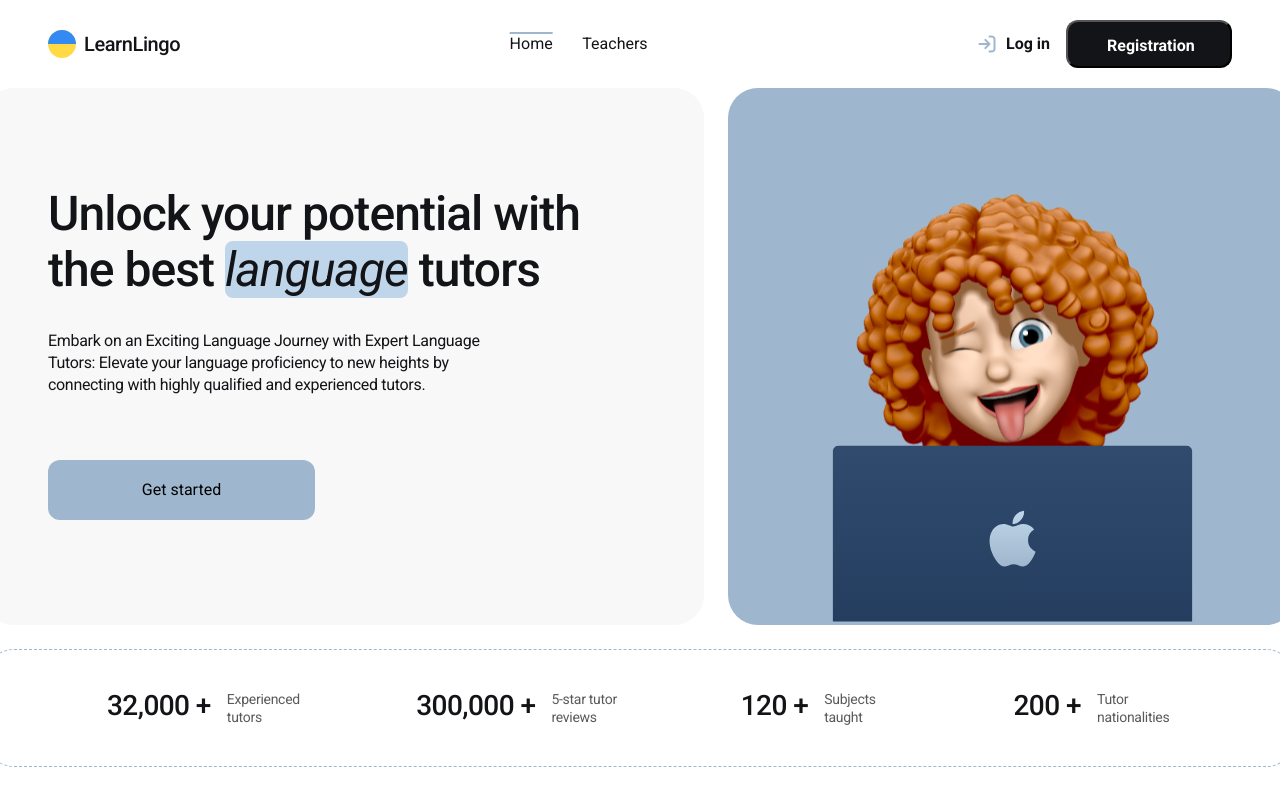
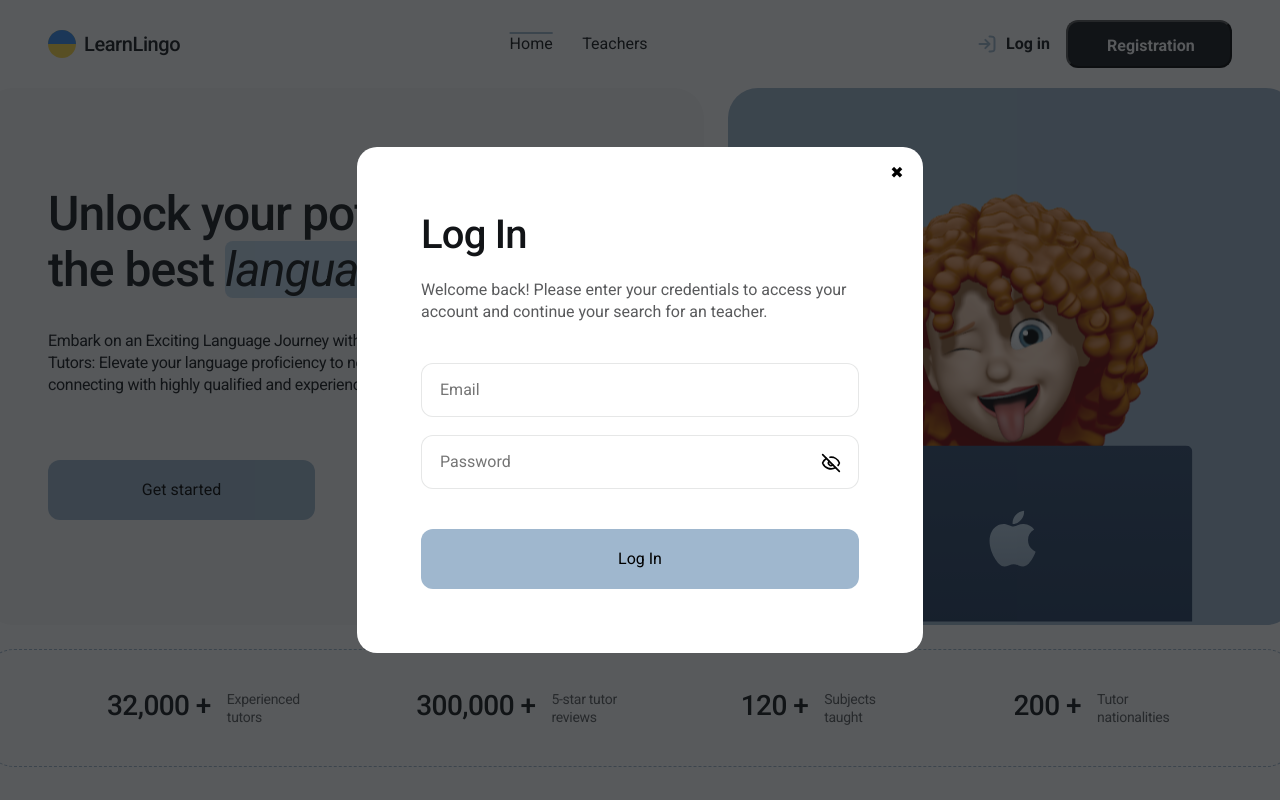
Before and after one commit to yaStigma/LearnLingo-app, a React (Vite) app: page / in a window 1280 px wide. Both pictures are taken after a click on the button "Log in". Built offline with nearby package versions, Linux system fonts and the light colour scheme.

Commit message:
markap modal, registerForm, LoginForm

```diff
--- a/package.json
+++ b/package.json
@@ -13,6 +13,7 @@
     "@hookform/resolvers": "^4.1.2",
     "clsx": "^2.1.1",
     "firebase": "^11.3.1",
+    "lucide-react": "^0.476.0",
     "react": "^19.0.0",
     "react-dom": "^19.0.0",
     "react-hook-form": "^7.54.2",
--- a/src/components/Header/Header.jsx
+++ b/src/components/Header/Header.jsx
@@ -1,12 +1,17 @@
 import { Link, NavLink } from "react-router-dom";
+import { useState } from "react";
+import clsx from "clsx";
+import Modal from "../Modal/Modal";
+import LoginForm from "../LoginForm/LoginForm";
+import RegisterForm from "../RegisterForm/RegisterForm";
 import CSS from "./Header.module.css";
-import clsx from "clsx";
 
 const getNavLinkClass = (props) => {
   return clsx(CSS.navLink, props.isActive && CSS.activeLink);
 };
 
 export default function Header() {
+  const [modalType, setModalType] = useState(null);
   return (
     <header className={CSS.wrapper}>
       <Link to="/" className={CSS.logo}>
@@ -22,13 +27,24 @@ export default function Header() {
         </NavLink>
       </nav>
       <div className={CSS.auth}>
-        <button type="button" className={CSS.logIn}>
+        <button
+          type="button"
+          className={CSS.logIn}
+          onClick={() => setModalType("login")}
+        >
           <img src="/log-in-01.svg" alt="log In icon" /> Log in
         </button>
-        <button type="button" className={CSS.registration}>
+        <button
+          type="button"
+          className={CSS.registration}
+          onClick={() => setModalType("register")}
+        >
           Registration
         </button>
       </div>
+      <Modal isOpen={modalType !== null} onClose={() => setModalType(null)}>
+        {modalType === "login" ? <LoginForm /> : <RegisterForm />}
+      </Modal>
     </header>
   );
 }
--- /dev/null
+++ b/src/components/LoginForm/LoginForm.jsx
@@ -0,0 +1,68 @@
+import { useForm } from "react-hook-form";
+import { yupResolver } from "@hookform/resolvers/yup";
+import * as yup from "yup";
+
+import { Eye, EyeOff } from "lucide-react";
+import CSS from "./LoginForm.module.css";
+import { useState } from "react";
+export default function LoginForm() {
+  const [showPassword, setShowPassword] = useState(false);
+  const loginSchema = yup.object().shape({
+    email: yup.string().email("Incorrect email").required("Required field"),
+    password: yup
+      .string()
+      .min(6, "Minimum 6 characters")
+      .required("Required field"),
+  });
+
+  const {
+    register,
+    handleSubmit,
+    formState: { errors },
+  } = useForm({
+    resolver: yupResolver(loginSchema),
+  });
+
+  const onSubmit = (data) => console.log("Login successful", data);
+
+  return (
+    <div>
+      <h2 className={CSS.title}>Log In</h2>
+      <p className={CSS.text}>
+        Welcome back! Please enter your credentials to access your account and
+        continue your search for an teacher.
+      </p>
+      <form className={CSS.form} onSubmit={handleSubmit(onSubmit)}>
+        <input
+          className={CSS.input}
+          placeholder="Email"
+          {...register("email")}
+        />
+        {errors.email && (
+          <p className={CSS.errorInput}>{errors.email.message}</p>
+        )}
+
+        <div className={CSS.passwordWrapper}>
+          <input
+            className={CSS.input}
+            placeholder="Password"
+            type={showPassword ? "text" : "password"}
+            {...register("password")}
+          />
+          <button
+            type="button"
+            className={CSS.eyeButton}
+            onClick={() => setShowPassword((prev) => !prev)}
+          >
+            {showPassword ? <Eye size={20} /> : <EyeOff size={20} />}
+          </button>
+        </div>
+        {errors.password && (
+          <p className={CSS.errorInput}>{errors.password.message}</p>
+        )}
+
+        <button className={CSS.btn}>Log In</button>
+      </form>
+    </div>
+  );
+}
--- /dev/null
+++ b/src/components/LoginForm/LoginForm.module.css
@@ -0,0 +1,68 @@
+.title {
+  font-family: var(--font-family);
+  font-weight: 500;
+  font-size: 40px;
+  line-height: 120%;
+  letter-spacing: -0.02em;
+  color: var(--color-text-dark);
+  margin-bottom: 20px;
+}
+.text {
+  font-family: var(--font-family);
+  font-weight: 400;
+  font-size: 16px;
+  line-height: 137%;
+  color: var(--color-text-gray);
+  margin-bottom: 22px;
+}
+.form {
+  display: flex;
+  flex-direction: column;
+  align-items: center;
+}
+.input {
+  border: 1px solid rgba(18, 20, 23, 0.1);
+  border-radius: 12px;
+  padding: 16px 18px 16px 18px;
+  width: 438px;
+  height: 54px;
+
+  font-family: var(--font-family);
+  font-weight: 400;
+  font-size: 16px;
+  line-height: 137%;
+  color: var(--color-text-dark);
+  margin-top: 18px;
+}
+.passwordWrapper {
+  position: relative;
+}
+.eyeButton {
+  background-color: transparent;
+  border: 0;
+  cursor: pointer;
+  position: absolute;
+  top: 50%;
+  right: 18px;
+}
+.errorInput {
+  font-family: var(--font-family);
+  font-weight: 400;
+  font-size: 12px;
+  line-height: 137%;
+  color: var(--color-text-gray);
+}
+.btn {
+  border-radius: 12px;
+  border: 0;
+  padding: 16px;
+  width: 438px;
+  height: 60px;
+  background-color: var(--color-accent-first);
+  margin-top: 40px;
+  cursor: pointer;
+}
+.btn:hover,
+.btn:focus {
+  background-color: var(--color-accent-second);
+}
--- a/src/components/Modal/Modal.jsx
+++ b/src/components/Modal/Modal.jsx
@@ -0,0 +1,43 @@
+import { useEffect } from "react";
+import CSS from "./Modal.module.css";
+import PropTypes from "prop-types";
+
+export default function Modal({ isOpen, onClose, children }) {
+  useEffect(() => {
+    if (isOpen) {
+      document.body.style.overflow = "hidden";
+    } else {
+      document.body.style.overflow = "";
+    }
+
+    return () => {
+      document.body.style.overflow = "";
+    };
+  }, [isOpen]);
+
+  useEffect(() => {
+    const handleEsc = (event) => {
+      if (event.key === "Escape") onClose();
+    };
+    document.addEventListener("keydown", handleEsc);
+    return () => document.removeEventListener("keydown", handleEsc);
+  }, [onClose]);
+
+  if (!isOpen) return null;
+
+  return (
+    <div className={CSS.overlay} onClick={onClose}>
+      <div className={CSS.modal} onClick={(e) => e.stopPropagation()}>
+        <button className={CSS.btnClose} onClick={onClose}>
+          ✖
+        </button>
+        {children}
+      </div>
+    </div>
+  );
+}
+Modal.propTypes = {
+  isOpen: PropTypes.bool.isRequired,
+  onClose: PropTypes.func.isRequired,
+  children: PropTypes.node,
+};
--- a/src/components/Modal/Modal.module.css
+++ b/src/components/Modal/Modal.module.css
@@ -0,0 +1,31 @@
+.overlay {
+  position: fixed;
+  inset: 0;
+  background-color: var(--color-text-gray);
+  display: flex;
+  align-items: center;
+  justify-content: center;
+  z-index: 50;
+}
+
+.modal {
+  max-width: 566px;
+  min-height: 506px;
+  position: relative;
+  background: var(--color-backgound-main);
+  padding: 64px;
+  border-radius: 20px;
+  /* box-shadow: 0 4px 10px rgba(0, 0, 0, 0.2); */
+}
+
+.btnClose {
+  position: absolute;
+  top: 10px;
+  right: 10px;
+  font-size: 16px;
+  width: 32px;
+  height: 32px;
+  background: none;
+  border: none;
+  cursor: pointer;
+}
--- /dev/null
+++ b/src/components/RegisterForm/RegisterForm.jsx
@@ -0,0 +1,74 @@
+import { useForm } from "react-hook-form";
+import { yupResolver } from "@hookform/resolvers/yup";
+import * as yup from "yup";
+
+import { Eye, EyeOff } from "lucide-react";
+import CSS from "./RegisterForm.module.css";
+import { useState } from "react";
+export default function RegisterForm() {
+  const [showPassword, setShowPassword] = useState(false);
+  const registerSchema = yup.object().shape({
+    name: yup
+      .string()
+      .min(2, "Minimum 2 characters")
+      .required("Required field"),
+    email: yup.string().email("Incorrect email").required("Required field"),
+    password: yup
+      .string()
+      .min(6, "Minimum 6 characters")
+      .required("Required field"),
+  });
+
+  const {
+    register,
+    handleSubmit,
+    formState: { errors },
+  } = useForm({
+    resolver: yupResolver(registerSchema),
+  });
+
+  const onSubmit = (data) => console.log("Registration successful", data);
+
+  return (
+    <div>
+      <h2 className={CSS.title}>Registration</h2>
+      <p className={CSS.text}>
+        Thank you for your interest in our platform! In order to register, we
+        need some information. Please provide us with the following information
+      </p>
+      <form className={CSS.form} onSubmit={handleSubmit(onSubmit)}>
+        <input className={CSS.input} placeholder="Name" {...register("name")} />
+        {errors.name && <p className={CSS.errorInput}>{errors.name.message}</p>}
+        <input
+          className={CSS.input}
+          placeholder="Email"
+          {...register("email")}
+        />
+        {errors.email && (
+          <p className={CSS.errorInput}>{errors.email.message}</p>
+        )}
+
+        <div className={CSS.passwordWrapper}>
+          <input
+            className={CSS.input}
+            placeholder="Password"
+            type={showPassword ? "text" : "password"}
+            {...register("password")}
+          />
+          <button
+            type="button"
+            className={CSS.eyeButton}
+            onClick={() => setShowPassword((prev) => !prev)}
+          >
+            {showPassword ? <Eye size={20} /> : <EyeOff size={20} />}
+          </button>
+        </div>
+        {errors.password && (
+          <p className={CSS.errorInput}>{errors.password.message}</p>
+        )}
+
+        <button className={CSS.btn}>Sign Up</button>
+      </form>
+    </div>
+  );
+}
--- /dev/null
+++ b/src/components/RegisterForm/RegisterForm.module.css
@@ -0,0 +1,68 @@
+.title {
+  font-family: var(--font-family);
+  font-weight: 500;
+  font-size: 40px;
+  line-height: 120%;
+  letter-spacing: -0.02em;
+  color: var(--color-text-dark);
+  margin-bottom: 20px;
+}
+.text {
+  font-family: var(--font-family);
+  font-weight: 400;
+  font-size: 16px;
+  line-height: 137%;
+  color: var(--color-text-gray);
+  margin-bottom: 22px;
+}
+.form {
+  display: flex;
+  flex-direction: column;
+  align-items: center;
+}
+.input {
+  border: 1px solid rgba(18, 20, 23, 0.1);
+  border-radius: 12px;
+  padding: 16px 18px 16px 18px;
+  width: 438px;
+  height: 54px;
+
+  font-family: var(--font-family);
+  font-weight: 400;
+  font-size: 16px;
+  line-height: 137%;
+  color: var(--color-text-dark);
+  margin-top: 18px;
+}
+.passwordWrapper {
+  position: relative;
+}
+.eyeButton {
+  background-color: transparent;
+  border: 0;
+  cursor: pointer;
+  position: absolute;
+  top: 50%;
+  right: 18px;
+}
+.errorInput {
+  font-family: var(--font-family);
+  font-weight: 400;
+  font-size: 12px;
+  line-height: 137%;
+  color: var(--color-text-gray);
+}
+.btn {
+  border-radius: 12px;
+  border: 0;
+  padding: 16px;
+  width: 438px;
+  height: 60px;
+  background-color: var(--color-accent-first);
+  margin-top: 40px;
+  cursor: pointer;
+}
+.btn:hover,
+.btn:focus {
+  background-color: var(--color-accent-second);
+}
```
Also changed, not shown: 1 other file (tests, documents, lock files or other folders).
